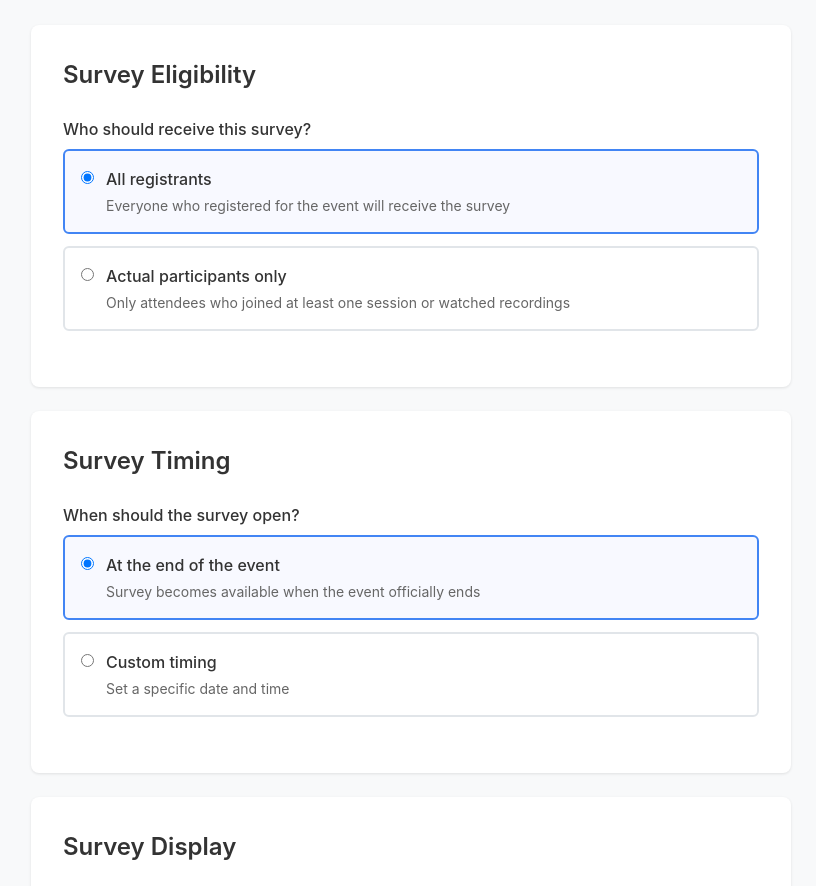
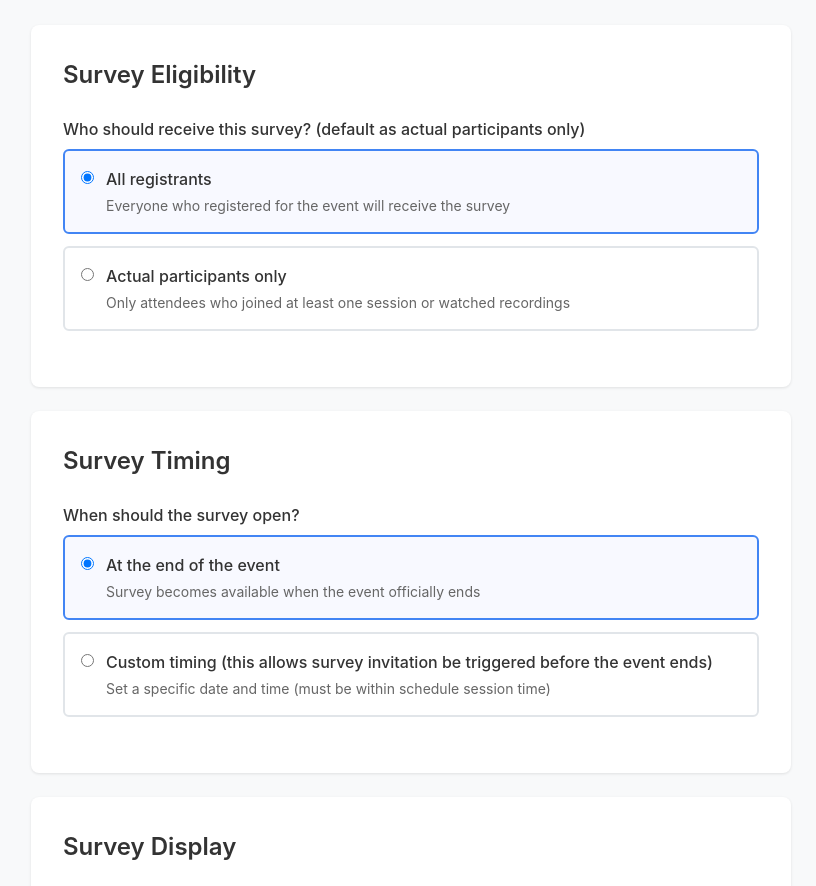
Before and after one commit to iamszwf99/survey-_management, a plain HTML site: page index.html in a window 1280 px wide. Shown: the part 172-1058 px from the top of the page, without its empty margins (229-1045 px from the left). Drawn offline with Linux system fonts and the light colour scheme.

Commit message:
Update index.html

```diff
--- a/index.html
+++ b/index.html
@@ -288,7 +288,7 @@
         <div class="form-card">
             <h2 class="section-title">Survey Eligibility</h2>
             <div class="form-group">
-                <label class="form-label">Who should receive this survey?</label>
+                <label class="form-label">Who should receive this survey? (default as actual participants only) </label>
                 <div class="radio-group">
                     <div class="radio-option selected" onclick="selectEligibility(this, 'all')">
                         <input type="radio" name="eligibility" value="all" checked>
@@ -308,7 +308,7 @@
 
                 <div class="custom-criteria" id="participantsCriteria">
                     <div class="form-group">
-                        <label class="form-label">Participation qualification</label>
+                        <label class="form-label">Participation qualification (this is for multiple session events. ZS does not need it)</label>
                         <div class="radio-group">
                             <div class="radio-option selected" onclick="selectParticipantType(this, 'basic')">
                                 <input type="radio" name="participantType" value="basic" checked>
@@ -367,8 +367,8 @@
                     <div class="radio-option" onclick="selectTiming(this, 'custom')">
                         <input type="radio" name="timing" value="custom">
                         <div class="radio-content">
-                            <div class="radio-title">Custom timing</div>
-                            <div class="radio-description">Set a specific date and time</div>
+                            <div class="radio-title">Custom timing (this allows survey invitation be triggered before the event ends)</div>
+                            <div class="radio-description">Set a specific date and time (must be within schedule session time) </div>
                         </div>
                     </div>
                 </div>
```
